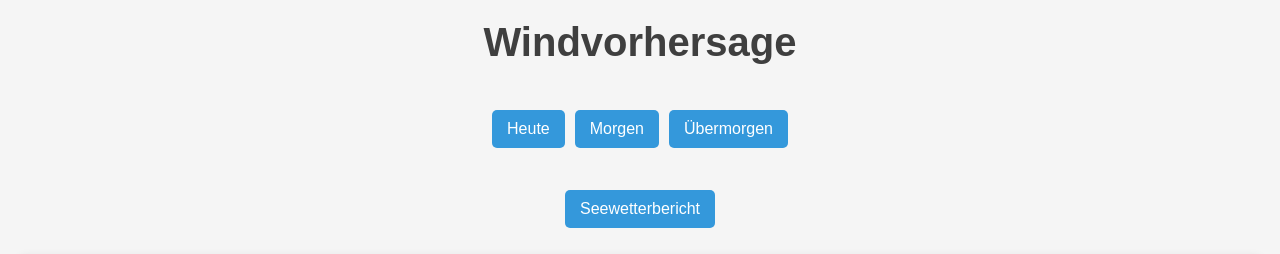
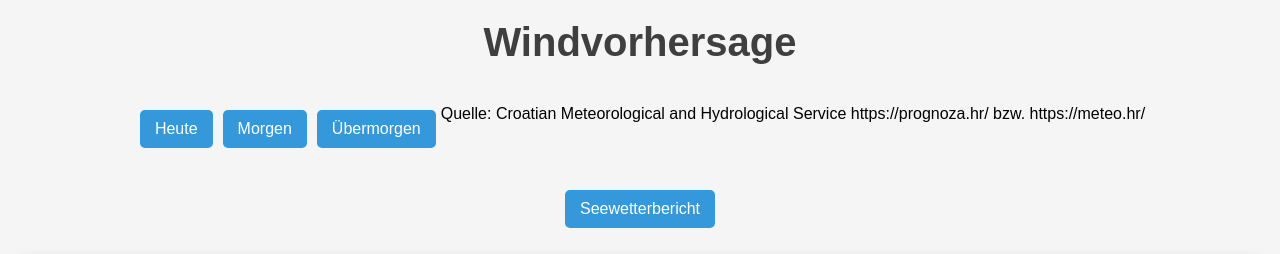
Before and after one commit to marhen90/windmap, a plain HTML site: page index.html in a window 1280 px wide. Shown: the top 254 px of the page. Drawn offline with Linux system fonts and the light colour scheme.

Commit message:
Update index.html

```diff
--- a/index.html
+++ b/index.html
@@ -67,6 +67,7 @@
         <a href="#9uhr1">Heute</a>
         <a href="#9uhr2">Morgen</a>
         <a href="#9uhr3">Übermorgen</a>
+        Quelle: Croatian Meteorological and Hydrological Service https://prognoza.hr/ bzw. https://meteo.hr/
     </div>
     <div>
         <a href="https://meteo.hr/prognoze_e.php?section=prognoze_specp&param=jadran&el=jadran_n">Seewetterbericht</a>
@@ -122,6 +123,3 @@
 </body>
 
 </html>
-
-</body>
-</html>
```
